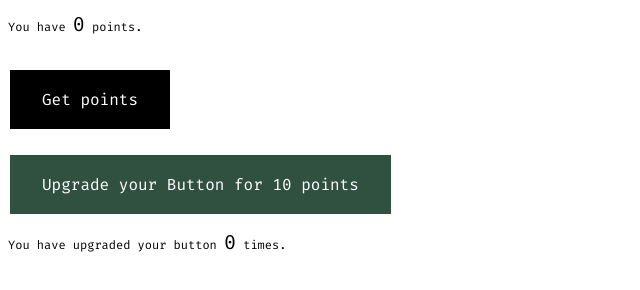
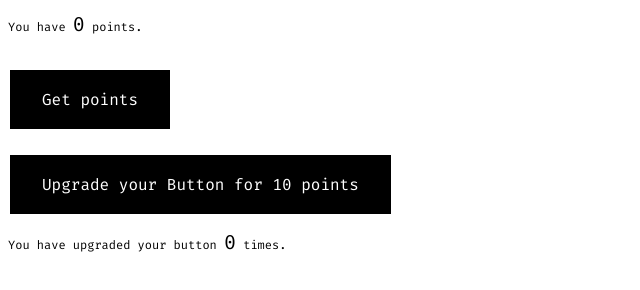
Before and after one commit to incrementals/incrementals.github.io, a plain HTML site: page clicker/index.html in a window 1280 px wide. Shown: the whole page, without its empty margins (0-640 px from the left). Drawn offline with Linux system fonts and the light colour scheme.

Commit message:
Update index.html

```diff
--- a/clicker/index.html
+++ b/clicker/index.html
@@ -9,7 +9,7 @@
 <button class="button button1" onclick="getPoints(buttonLevel + 1)">Get points</button>
 <br />
 <br />
-<button class="button button2" onclick="upgradePointClick()">Upgrade your Button for <span id="UPCC">10</span> points</button>
+<button class="button button1" onclick="upgradePointClick()">Upgrade your Button for <span id="UPCC">10</span> points</button>
 <br />
 <p class="displayOuter">You have upgraded your button <span id="buttonLevel" class="display">0</span> times.</p>
 
```
